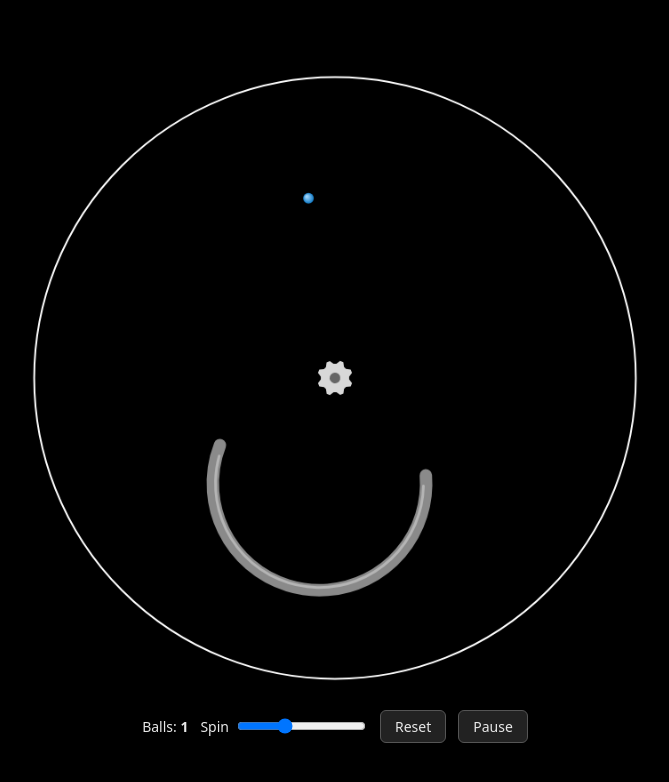
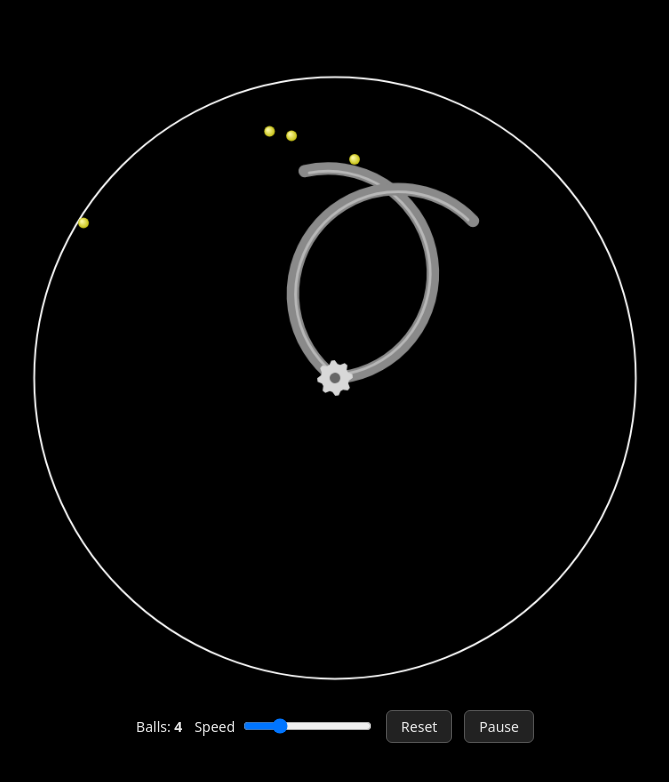
Before and after one commit to esdeelarp-ship-it/sortingalgo, a plain HTML site: page ball-crusher.html in a window 1280 px wide. Shown: the whole page, without its empty margins (305-974 px from the left). Drawn offline with Linux system fonts and the light colour scheme.

Commit message:
Rebuild crusher as two scissoring arcs that crush balls into four
Co-Authored-By: Claude Sonnet 5.5 <noreply@anthropic.com>
Claude-Session: https://claude.ai/code/session_01AJXEQjBJXEWkkb87mSTntM

```diff
--- a/ball-crusher.html
+++ b/ball-crusher.html
@@ -5,7 +5,7 @@
 <meta name="viewport" content="width=device-width,initial-scale=1">
 <title>Scoop Ball Crusher</title>
 <style>
-  :root { --bg:#000; --fg:#e8e8e8; --line:#fff; }
+  :root { --bg:#000; --fg:#e8e8e8; }
   html,body { margin:0; height:100%; background:var(--bg); color:var(--fg); font:14px system-ui,sans-serif; }
   body { display:flex; flex-direction:column; align-items:center; justify-content:center; gap:12px; padding:16px; box-sizing:border-box; }
   canvas { width:min(92vw,80vh); height:min(92vw,80vh); max-width:720px; max-height:720px; }
@@ -19,131 +19,197 @@
 <canvas id="c" width="720" height="720" aria-label="Scoop ball crusher simulation"></canvas>
 <div class="bar">
   <span>Balls: <b id="count">1</b></span>
-  <label>Spin <input id="spin" type="range" min="0.3" max="4" step="0.1" value="1.6"></label>
+  <label>Speed <input id="spin" type="range" min="0.3" max="3" step="0.1" value="1"></label>
   <button id="reset">Reset</button>
   <button id="pause">Pause</button>
 </div>
 <script>
 (() => {
   const cv = document.getElementById('c'), ctx = cv.getContext('2d');
-  const W = cv.width, C = W / 2, ARENA = W * 0.47;
-  const R = 120, THICK = 14, GAP_MAX = Math.PI * 0.9;   // scoop ring radius, thickness, widest opening
-  const BALL_R = 6, MAX = 500, SPEED = 320, SPLIT = 3, CLOSE_RATE = 2.6;
-  const HUES = [205, 58, 290, 15, 150, 230, 95];     // generation colors
+  const W = cv.width, C = W / 2, ARENA = W * 0.47, TAU = Math.PI * 2;
+
+  // Two C-shaped arcs. Each is a piece of a circle of radius R that passes through the
+  // gear at the arena centre, and each swings rigidly around the gear. They turn at
+  // different rates, so they cross like scissors, close into a full ring, and re-open.
+  const R = 118, THICK = 14, SPAN = 3.3;          // ring radius, thickness, arc length (rad)
+  const SPIN = 1.0, OPEN = 1.5;                    // common turn rate, scissor rate (rad/s)
+  const BALL_R = 6, MAX = 1500, SPEED = 220, SPLIT = 4;
+  const REACH = THICK / 2 + BALL_R;
+  const HUES = [215, 58, 290, 350, 170, 100, 25, 240];   // one colour per generation
+
   const countEl = document.getElementById('count');
-  const spinEl = document.getElementById('spin');
-  let balls, angle, phase, gap, armed, paused = false, last = 0;
+  const speedEl = document.getElementById('spin');
+  let balls, fx, t, paused = false, last = 0;
+
+  const arcs = [{ s: -1, th: 0, w: 0 }, { s: 1, th: 0, w: 0 }];
 
   function reset() {
-    angle = 0; phase = 0; gap = GAP_MAX; armed = true;
-    balls = [{ x: C - 60, y: C + 90, vx: SPEED * 0.7, vy: -SPEED * 0.7, gen: 0 }];
+    t = 0; fx = [];
+    balls = [{ x: C - 250, y: C - 60, vx: SPEED * 0.95, vy: SPEED * 0.3, gen: 0, cool: 0 }];
   }
 
-  // Scoop: ring of radius R whose centre orbits the gear (at arena centre).
-  const ring = () => ({ x: C + R * Math.cos(angle), y: C + R * Math.sin(angle) });
-  // The opening faces away from the gear's direction of travel.
-  const inArc = a => {
-    // the gap is centred on the direction from the ring centre toward the gear
-    const d = Math.atan2(Math.sin(a - angle - Math.PI), Math.cos(a - angle - Math.PI));
-    return Math.abs(d) > gap / 2;
+  function poseArcs(speed) {
+    // arc A starts pointing up, arc B pointing down: the "3" shape in the video
+    arcs[0].th = (SPIN + OPEN) * t - Math.PI / 2; arcs[0].w = (SPIN + OPEN) * speed;
+    arcs[1].th = (SPIN - OPEN) * t + Math.PI / 2; arcs[1].w = (SPIN - OPEN) * speed;
+    for (const a of arcs) {
+      a.x = C + R * Math.cos(a.th); a.y = C + R * Math.sin(a.th);
+      a.g = a.th + Math.PI;                       // angle (seen from ring centre) of the gear
+    }
+  }
+  // is angle `a` (seen from the ring centre) on the solid part of the arc?
+  const solid = (arc, a) => {
+    const u = (((arc.s * (a - arc.g)) % TAU) + TAU) % TAU;
+    return u <= SPAN;
   };
 
-  function step(dt) {
-    const omega = +spinEl.value;
-    angle += omega * dt;
-    phase += CLOSE_RATE * dt;
-    gap = GAP_MAX * (0.5 + 0.5 * Math.cos(phase));      // opens and closes
-    const rc = ring();
+  function step(dt, speed) {
+    t += dt * speed;
+    poseArcs(speed);
     const born = [];
-    let closed = false;
-    if (gap < 0.08 && armed) { closed = true; armed = false; }
-    else if (gap > 0.5) armed = true;
+
     for (const b of balls) {
       b.x += b.vx * dt; b.y += b.vy * dt;
+      if (b.cool > 0) b.cool -= dt;
 
-      // arena wall
+      // arena wall (a little random jitter stops a lone ball repeating the same path)
       let dx = b.x - C, dy = b.y - C, d = Math.hypot(dx, dy);
       if (d > ARENA - BALL_R) {
         const nx = dx / d, ny = dy / d, dot = b.vx * nx + b.vy * ny;
-        if (dot > 0) { b.vx -= 2 * dot * nx; b.vy -= 2 * dot * ny; }
-        if (dot > 0) { const j = (Math.random() - 0.5) * 0.7, c = Math.cos(j), s = Math.sin(j); [b.vx, b.vy] = [b.vx * c - b.vy * s, b.vx * s + b.vy * c]; } // jitter breaks periodic orbits
+        if (dot > 0) {
+          b.vx -= 2 * dot * nx; b.vy -= 2 * dot * ny;
+          const j = (Math.random() - 0.5) * 0.5, c = Math.cos(j), s = Math.sin(j);
+          [b.vx, b.vy] = [b.vx * c - b.vy * s, b.vx * s + b.vy * c];
+        }
         b.x = C + nx * (ARENA - BALL_R); b.y = C + ny * (ARENA - BALL_R);
       }
 
-      // scoop arc
-      dx = b.x - rc.x; dy = b.y - rc.y; d = Math.hypot(dx, dy);
-      const reach = THICK / 2 + BALL_R;
-      if (Math.abs(d - R) < reach && inArc(Math.atan2(dy, dx))) {
-        const nx = dx / d, ny = dy / d;
-        const side = d > R ? 1 : -1;
-        const sx = nx * side, sy = ny * side;
-        // surface velocity (rotation about the gear)
-        const px = b.x - C, py = b.y - C;
-        const svx = -omega * py, svy = omega * px;
+      // distance to each ring, and whether the ball touches that arc's solid part
+      const hit = [false, false], dist = [0, 0];
+      for (let i = 0; i < 2; i++) {
+        const a = arcs[i], ex = b.x - a.x, ey = b.y - a.y, e = Math.hypot(ex, ey);
+        dist[i] = e;
+        hit[i] = Math.abs(e - R) < REACH && solid(a, Math.atan2(ey, ex));
+      }
+
+      // crushed: touching one arc while inside the other arc's ring (caught between the blades)
+      const pinched = (hit[0] && dist[1] < R + REACH) || (hit[1] && dist[0] < R + REACH) ||
+                       (dist[0] < R - REACH && dist[1] < R - REACH);   // or inside the overlap of both rings
+
+      // bounce off whichever arcs are touched; arcs push the ball with their own motion
+      for (let i = 0; i < 2; i++) {
+        if (!hit[i]) continue;
+        const a = arcs[i], ex = b.x - a.x, ey = b.y - a.y, e = dist[i] || 1;
+        const side = e > R ? 1 : -1, sx = ex / e * side, sy = ey / e * side;
+        const svx = -a.w * (b.y - C), svy = a.w * (b.x - C);          // arc surface velocity here
         const rel = (b.vx - svx) * sx + (b.vy - svy) * sy;
         if (rel < 0) { b.vx -= 2 * rel * sx; b.vy -= 2 * rel * sy; }
-        b.x = rc.x + nx * (R + side * reach); b.y = rc.y + ny * (R + side * reach);
+        b.x = a.x + ex / e * (R + side * REACH); b.y = a.y + ey / e * (R + side * REACH);
       }
-      // the scoop snapping shut splits every ball it holds into SPLIT pieces
-      if (closed && Math.hypot(b.x - rc.x, b.y - rc.y) < R + reach) {
-        b.gen++;
+
+      if (pinched && b.cool <= 0) {
+        b.gen++; b.cool = 0.5;
+        fx.push({ x: b.x, y: b.y, age: 0 });
         for (let k = 1; k < SPLIT && balls.length + born.length < MAX; k++) {
-          const a = Math.random() * Math.PI * 2;
-          born.push({ x: b.x, y: b.y, vx: Math.cos(a) * SPEED, vy: Math.sin(a) * SPEED, gen: b.gen });
+          const ang = Math.random() * TAU;
+          born.push({ x: b.x + Math.cos(ang) * 3, y: b.y + Math.sin(ang) * 3,
+                      vx: Math.cos(ang) * SPEED, vy: Math.sin(ang) * SPEED, gen: b.gen, cool: 0.5 });
         }
       }
-      // keep speed lively but bounded
-      const sp = Math.hypot(b.vx, b.vy);
-      if (sp > 1) { const t = Math.min(Math.max(sp, SPEED * 0.8), SPEED * 1.6) / sp; b.vx *= t; b.vy *= t; }
     }
     if (born.length) balls.push(...born);
-    countEl.textContent = balls.length;
+
+    collideBalls();
+
+    // few balls fly at a steady pace; a crowd loses energy and packs together
+    const n = balls.length, drag = Math.min(1, Math.max(0, (n - 150) / 300)) * 2 * dt;
+    for (const b of balls) {
+      if (n < 150) {
+        const sp = Math.hypot(b.vx, b.vy) || 1, k = SPEED / sp;
+        b.vx *= Math.min(k, 1.5); b.vy *= Math.min(k, 1.5);
+      } else { b.vx *= 1 - drag; b.vy *= 1 - drag; }
+    }
+    for (const e of fx) e.age += dt;
+    fx = fx.filter(e => e.age < 0.5);
+    countEl.textContent = n;
+  }
+
+  // ball-vs-ball collisions through a uniform grid
+  const CELL = BALL_R * 2, COLS = Math.ceil(W / CELL) + 1;
+  function collideBalls() {
+    const head = new Int32Array(COLS * COLS).fill(-1), next = new Int32Array(balls.length);
+    balls.forEach((b, i) => {
+      const cx = Math.max(0, Math.min(COLS - 1, (b.x / CELL) | 0)), cy = Math.max(0, Math.min(COLS - 1, (b.y / CELL) | 0));
+      next[i] = head[cy * COLS + cx]; head[cy * COLS + cx] = i;
+    });
+    for (let i = 0; i < balls.length; i++) {
+      const a = balls[i], cx = Math.max(0, Math.min(COLS - 1, (a.x / CELL) | 0)), cy = Math.max(0, Math.min(COLS - 1, (a.y / CELL) | 0));
+      for (let oy = -1; oy <= 1; oy++) for (let ox = -1; ox <= 1; ox++) {
+        const gx = cx + ox, gy = cy + oy;
+        if (gx < 0 || gy < 0 || gx >= COLS || gy >= COLS) continue;
+        for (let j = head[gy * COLS + gx]; j !== -1; j = next[j]) {
+          if (j <= i) continue;
+          const b = balls[j], dx = b.x - a.x, dy = b.y - a.y, d2 = dx * dx + dy * dy, m = BALL_R * 2;
+          if (d2 >= m * m || d2 === 0) continue;
+          const d = Math.sqrt(d2), nx = dx / d, ny = dy / d, push = (m - d) / 2;
+          a.x -= nx * push; a.y -= ny * push; b.x += nx * push; b.y += ny * push;
+          const rel = (b.vx - a.vx) * nx + (b.vy - a.vy) * ny;
+          if (rel < 0) { a.vx += rel * nx; a.vy += rel * ny; b.vx -= rel * nx; b.vy -= rel * ny; }
+        }
+      }
+    }
   }
 
   function drawGear(x, y, r) {
-    ctx.save(); ctx.translate(x, y); ctx.rotate(angle * 2);
+    ctx.save(); ctx.translate(x, y); ctx.rotate(t * 2);
     ctx.fillStyle = '#d8d8d8'; ctx.beginPath();
     for (let i = 0; i < 16; i++) {
-      const a0 = i / 16 * Math.PI * 2, a1 = (i + 0.5) / 16 * Math.PI * 2;
-      const rr = i % 2 ? r * 0.8 : r;
-      ctx.lineTo(Math.cos(a0) * rr, Math.sin(a0) * rr);
-      ctx.lineTo(Math.cos(a1) * rr, Math.sin(a1) * rr);
+      const a0 = i / 16 * TAU, a1 = (i + 0.5) / 16 * TAU, rr = i % 2 ? r * 0.8 : r;
+      ctx.lineTo(Math.cos(a0) * rr, Math.sin(a0) * rr); ctx.lineTo(Math.cos(a1) * rr, Math.sin(a1) * rr);
     }
     ctx.closePath(); ctx.fill();
-    ctx.fillStyle = '#666'; ctx.beginPath(); ctx.arc(0, 0, r * 0.3, 0, 7); ctx.fill();
+    ctx.fillStyle = '#666'; ctx.beginPath(); ctx.arc(0, 0, r * 0.3, 0, TAU); ctx.fill();
     ctx.restore();
   }
 
   function draw() {
     ctx.fillStyle = '#000'; ctx.fillRect(0, 0, W, W);
     ctx.strokeStyle = '#fff'; ctx.lineWidth = 2;
-    ctx.beginPath(); ctx.arc(C, C, ARENA, 0, 7); ctx.stroke();
+    ctx.beginPath(); ctx.arc(C, C, ARENA, 0, TAU); ctx.stroke();
 
-    const rc = ring();
-    ctx.strokeStyle = '#8a8a8a'; ctx.lineWidth = THICK; ctx.lineCap = 'round';
-    ctx.beginPath(); ctx.arc(rc.x, rc.y, R, angle + Math.PI + gap / 2, angle + Math.PI - gap / 2 + Math.PI * 2); ctx.stroke();
-    ctx.strokeStyle = '#b5b5b5'; ctx.lineWidth = 3;
-    ctx.beginPath(); ctx.arc(rc.x, rc.y, R - 3, angle + Math.PI + gap / 2 + 0.1, angle + Math.PI - gap / 2 + Math.PI * 2 - 0.1); ctx.stroke();
-
+    for (const a of arcs) {
+      const start = a.s < 0 ? a.g - SPAN : a.g;
+      ctx.lineCap = 'round';
+      ctx.strokeStyle = '#8a8a8a'; ctx.lineWidth = THICK;
+      ctx.beginPath(); ctx.arc(a.x, a.y, R, start, start + SPAN); ctx.stroke();
+      ctx.strokeStyle = '#b8b8b8'; ctx.lineWidth = 3;
+      ctx.beginPath(); ctx.arc(a.x, a.y, R - 3, start + 0.04, start + SPAN - 0.04); ctx.stroke();
+    }
     drawGear(C, C, 20);
 
     for (const b of balls) {
       const h = HUES[b.gen % HUES.length];
       const g = ctx.createRadialGradient(b.x - 2, b.y - 2, 1, b.x, b.y, BALL_R);
       g.addColorStop(0, `hsl(${h} 90% 80%)`); g.addColorStop(1, `hsl(${h} 85% 42%)`);
-      ctx.fillStyle = g; ctx.beginPath(); ctx.arc(b.x, b.y, BALL_R, 0, 7); ctx.fill();
+      ctx.fillStyle = g; ctx.beginPath(); ctx.arc(b.x, b.y, BALL_R, 0, TAU); ctx.fill();
+    }
+    // crush flash
+    for (const e of fx) {
+      const k = e.age / 0.5;
+      ctx.strokeStyle = `rgba(255,255,255,${1 - k})`; ctx.lineWidth = 2;
+      ctx.beginPath(); ctx.arc(e.x, e.y, 8 + k * 26, 0, TAU); ctx.stroke();
     }
   }
 
-  function loop(t) {
-    const dt = Math.min((t - last) / 1000 || 0, 0.03); last = t;
-    if (!paused) { const n = 3; for (let i = 0; i < n; i++) step(dt / n); }
+  function loop(ts) {
+    const dt = Math.min((ts - last) / 1000 || 0, 0.03); last = ts;
+    if (!paused) { const n = 3; for (let i = 0; i < n; i++) step(dt / n, +speedEl.value); }
     draw(); requestAnimationFrame(loop);
   }
 
   document.getElementById('reset').onclick = reset;
   document.getElementById('pause').onclick = e => { paused = !paused; e.target.textContent = paused ? 'Play' : 'Pause'; };
-  reset(); requestAnimationFrame(loop);
+  reset(); poseArcs(1); requestAnimationFrame(loop);
 })();
 </script>
 </body>
```
Also changed, not shown: 1 other file.
